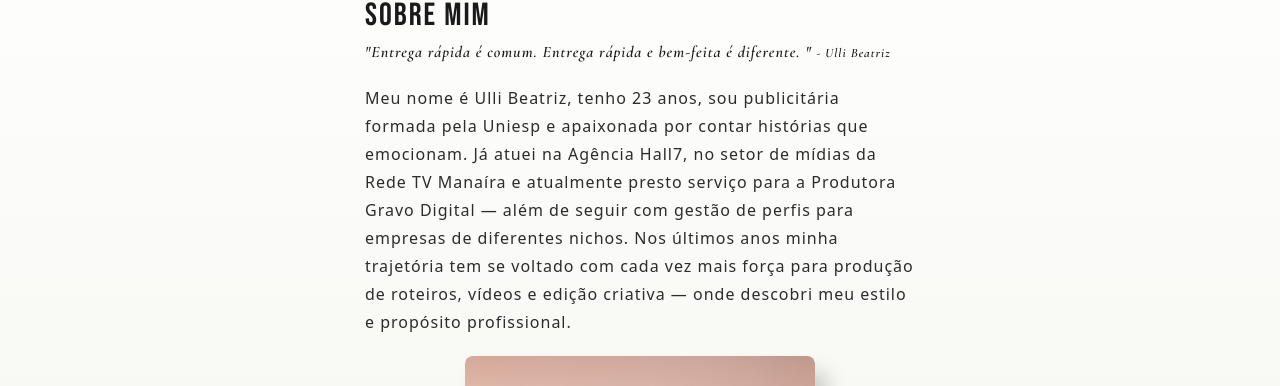
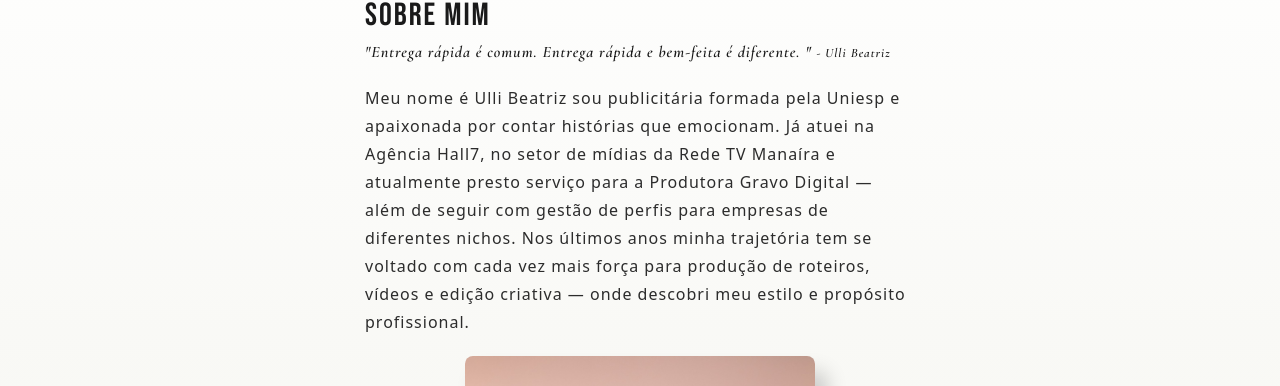
Before and after one commit to alexandretoscano23/portifolio-ulli-beatriz, a Next.js app: page / in a window 1280 px wide. Shown: the part 149-535 px from the top of the page. Built offline with nearby package versions, Linux system fonts and the light colour scheme; no server answers; the database is empty.

Commit message:
fix: text of title

```diff
--- a/src/components/InitialPage/About.tsx
+++ b/src/components/InitialPage/About.tsx
@@ -19,7 +19,7 @@ export const About = () => {
                     <h3 className="italic destaque subtitle-about" style={{ fontFamily: 'var(--font-citation)' }}>"Entrega rápida é comum. Entrega rápida e bem-feita é diferente. " <span className="text-[.8rem]">- Ulli Beatriz</span></h3>
 
                     <p id="text-about" className="max-w-[550px] leading-7 mt-[1.2rem]">
-                        Meu nome é Ulli Beatriz, tenho 23 anos, sou publicitária formada pela Uniesp e apaixonada por contar histórias que emocionam.
+                        Meu nome é Ulli Beatriz sou publicitária formada pela Uniesp e apaixonada por contar histórias que emocionam.
 
                         Já atuei na Agência Hall7, no setor de mídias da Rede TV Manaíra e atualmente presto serviço para a Produtora Gravo Digital — além de seguir com gestão de perfis para empresas de diferentes nichos.
 
```
